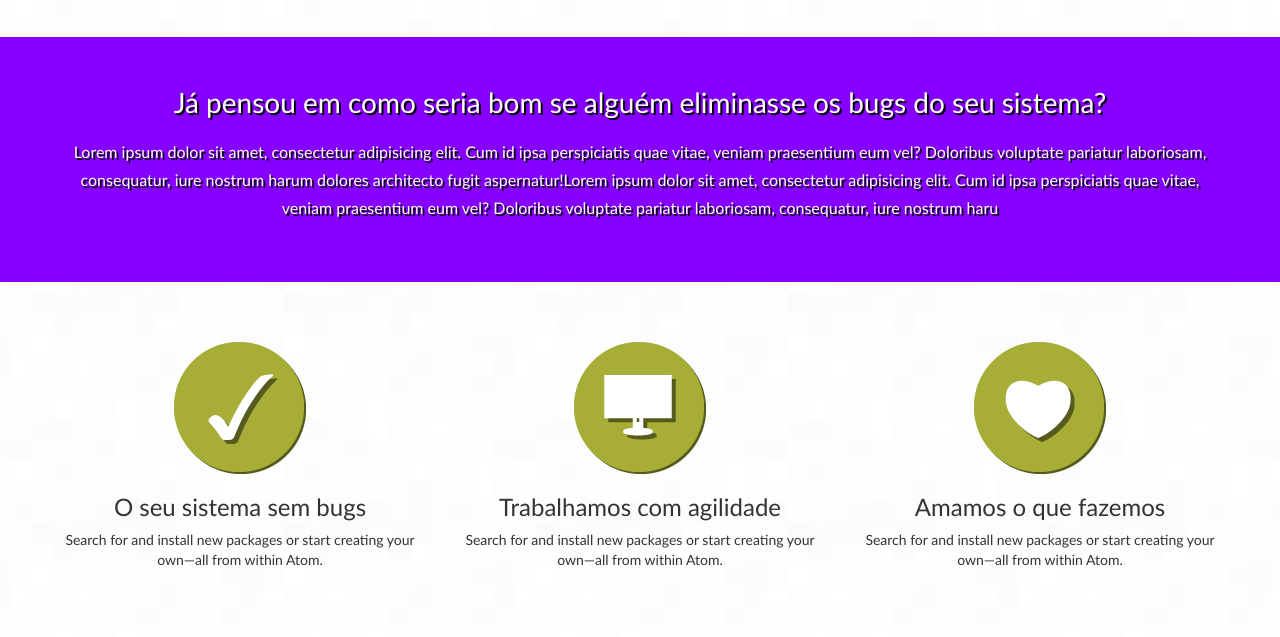
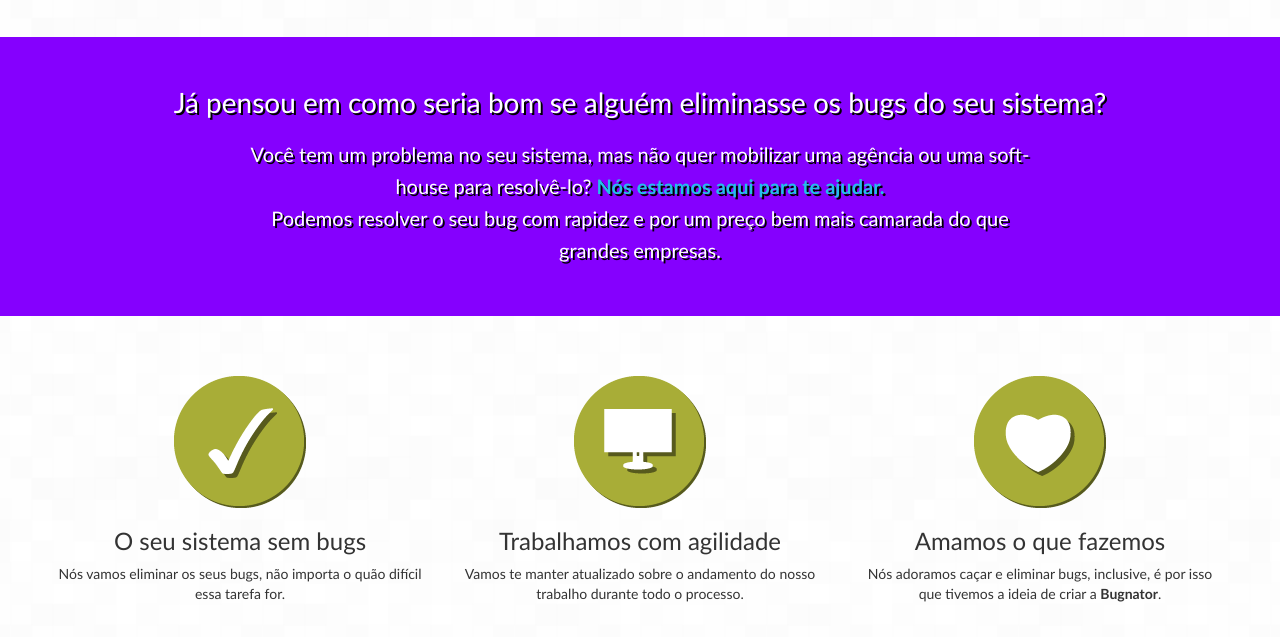
Before and after one commit to o-marchi/BUGNATOR, a website: page index.html in a window 1280 px wide. Shown: the part 104-741 px from the top of the page. Drawn offline with nearby package versions, Linux system fonts and the light colour scheme.

Commit message:
Layout changes (imcomplete)

```diff
--- a/assets/styles/main.css
+++ b/assets/styles/main.css
@@ -17,9 +17,20 @@ header {
 	padding: 50px 0;
 	color: #fff;
 	text-shadow: 2px 2px #000;
-	font-size: 16px;
+	font-size: 20px;
 	font-weight: normal;
-	line-height: 28px;
+	line-height: 32px;
+}
+
+.bar p {
+	max-width: 800px;
+	margin: 0 auto;
+}
+
+.bar em {
+	font-weight: bold;
+	font-style: normal;
+	color: #24BFE9;
 }
 
 .bar h2 {
--- a/index.html
+++ b/index.html
@@ -21,7 +21,9 @@
 			<div class="container">
 				<h2>Já pensou em como seria bom se alguém eliminasse os bugs do seu sistema?</h2>
 				<p>
-					Lorem ipsum dolor sit amet, consectetur adipisicing elit. Cum id ipsa perspiciatis quae vitae, veniam praesentium eum vel? Doloribus voluptate pariatur laboriosam, consequatur, iure nostrum harum dolores architecto fugit aspernatur!Lorem ipsum dolor sit amet, consectetur adipisicing elit. Cum id ipsa perspiciatis quae vitae, veniam praesentium eum vel? Doloribus voluptate pariatur laboriosam, consequatur, iure nostrum haru
+					Você tem um problema no seu sistema, mas não quer mobilizar uma agência ou uma soft-house para resolvê-lo?
+					<em>Nós estamos aqui para te ajudar.</em><br>
+					Podemos resolver o seu bug com rapidez e por um preço bem mais camarada do que grandes empresas.
 				</p>
 			</div>
 		</div>
@@ -33,7 +35,7 @@
 						<img src="assets/images/icon-check.png" alt="O seu sistema sem bugs">
 						<h3>O seu sistema sem bugs</h3>
 						<p>
-							Search for and install new packages or start creating your own—all from within Atom.
+							Nós vamos eliminar os seus bugs, não importa o quão difícil essa tarefa for.
 						</p>
 					</div>
 				</div>
@@ -43,7 +45,7 @@
 						<img src="assets/images/icon-monitor.png" alt="Trabalhamos com agilidade">
 						<h3>Trabalhamos com agilidade</h3>
 						<p>
-							Search for and install new packages or start creating your own—all from within Atom.
+							Vamos te manter atualizado sobre o andamento do nosso trabalho durante todo o processo.
 						</p>
 					</div>
 				</div>
@@ -53,13 +55,15 @@
 						<img src="assets/images/icon-heart.png" alt="Amamos o que fazemos">
 						<h3>Amamos o que fazemos</h3>
 						<p>
-							Search for and install new packages or start creating your own—all from within Atom.
+							Nós adoramos caçar e eliminar bugs, inclusive, é por isso que tivemos a ideia de criar a <b>Bugnator</b>.
 						</p>
 					</div>
 				</div>
 			</div>
 
 			<div class="code">
+				<img src="assets/images/arrow.png" alt="Code">
+				<h3>Vamos encontrar o bug, não importa onde ele estiver</h3>
 				<img src="assets/images/code.png" alt="Code">
 			</div>
 		</div>
```
Also changed, not shown: assets/images/arrow.png (added), layout.png.
